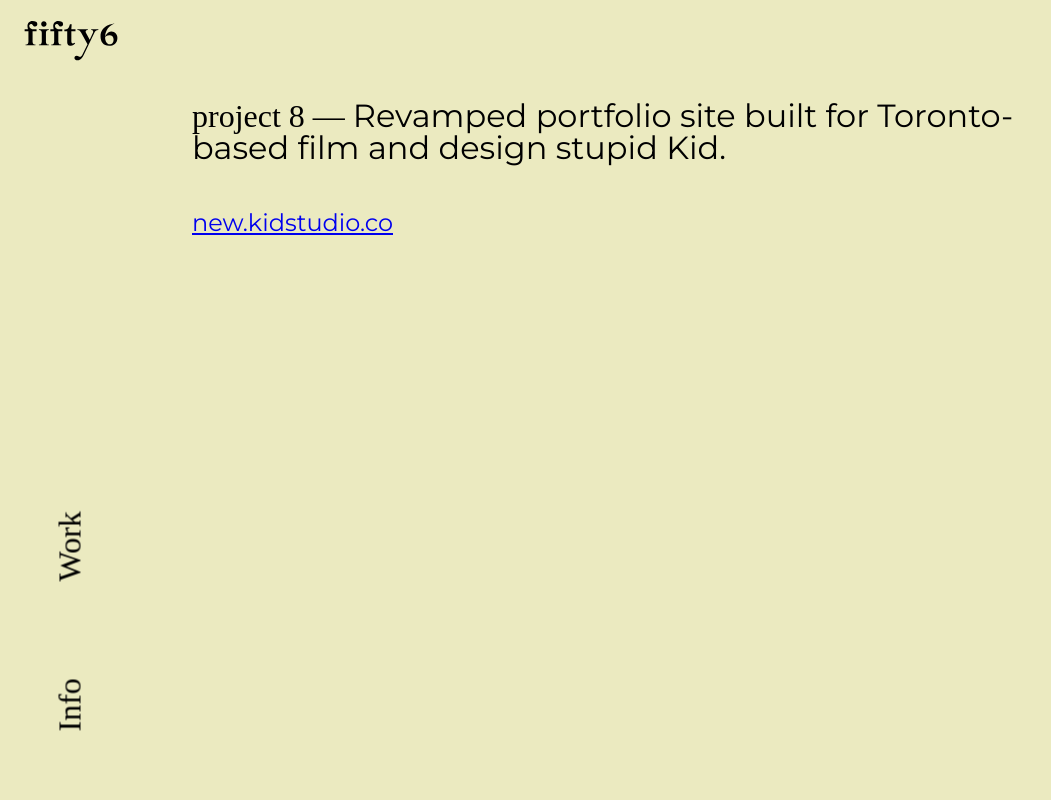
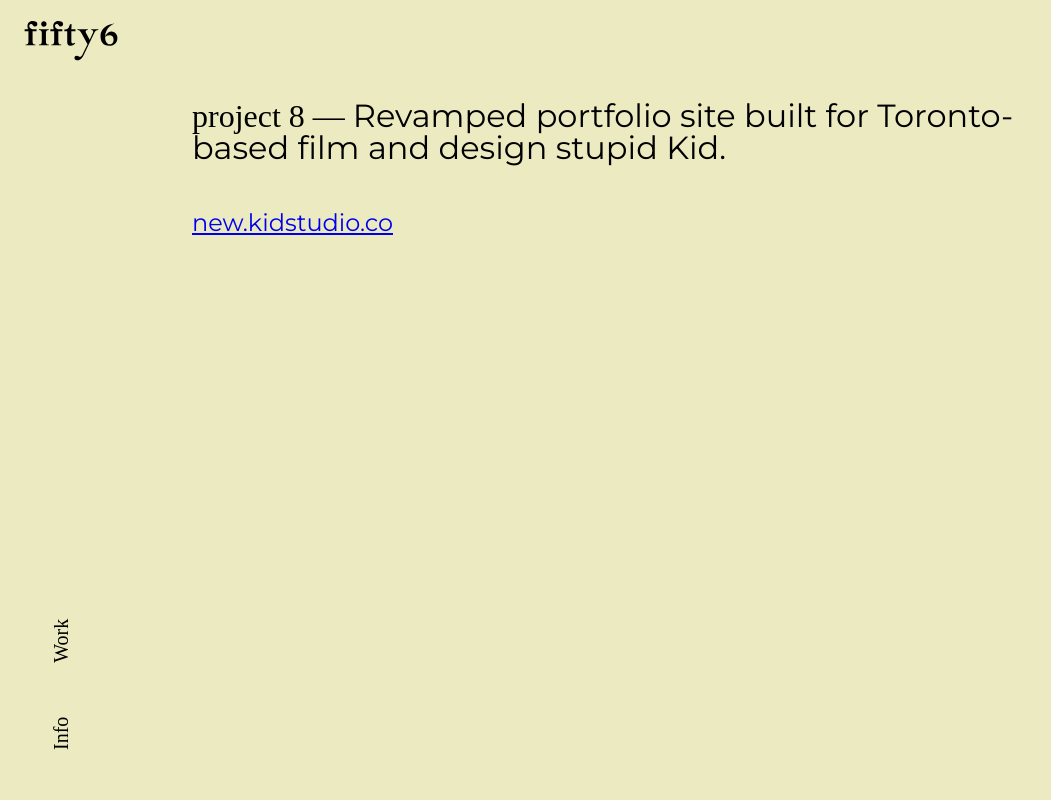
Before and after one commit to Fifty6/56redesign, a website: page index.html in a window 1280 px wide. Shown: the top 800 px of the page, without its empty margins (0-1051 px from the left). Drawn offline with nearby package versions, Linux system fonts and the light colour scheme; a small style sheet from the web is missing.

Commit message:
nav + faster(?) transitions)

```diff
--- a/index.html
+++ b/index.html
@@ -12,7 +12,6 @@
 
 
 		<div class="scrolling-content"></div>
-
 
 
 		<div class="logo">
@@ -41,10 +40,11 @@
             </svg>
         </div>
 
-        <footer>
-        	<div class="info"></div>
-        	<div class="work"></div>
-        </footer>
+        <nav>
+        	<div class="info nav-item"></div>
+        	<div class="work nav-item"></div>
+        </nav>
+
 		<script src="scripts/set2.js"></script>
 		<script src="scripts/htmlproject.js"></script>
 		<script src="scripts/home2.js"></script>
--- a/scripts/home2.js
+++ b/scripts/home2.js
@@ -119,9 +119,9 @@ function handleOpacity (e){
 
     for (var i = 1; i < HTMLProjects.length; i++){
     	for (var j = 0; j < HTMLProjects[i].getImages().length; j++){
-    		if (lastScroll <  HTMLProjects[i].getImages()[j].offset().top - HTMLProjects[i].getImages()[j].height() &&
-    			scroll > HTMLProjects[i].getImages()[j].offset().top - HTMLProjects[i].getImages()[j].height()) {
-    				HTMLProjects[i].getImages()[j].animate({opacity: 1}, 1500);
+    		if (lastScroll <  HTMLProjects[i].getImages()[j].offset().top - 100 - HTMLProjects[i].getImages()[j].height() &&
+    			scroll > HTMLProjects[i].getImages()[j].offset().top - 100 - HTMLProjects[i].getImages()[j].height()) {
+    				HTMLProjects[i].getImages()[j].animate({opacity: 1}, 150);
     				return;
 			}
     	}
--- a/stylesheets/css/56.css
+++ b/stylesheets/css/56.css
@@ -49,21 +49,21 @@ p {
 
 .project-container:nth-of-type(2) .project-img:first-of-type{
 	width: 100%;
-	margin-bottom: 100px;
+	margin-bottom: 10vw;
 	opacity: 1;
 	box-shadow: 10px 10px 100px 5px #606060;
 }
 
 .project-container:last-of-type .project-img:first-of-type{
 	width: 100%;
-	margin-bottom: 100px;
+	margin-bottom: 10vw;
 	opacity: 1;
 	box-shadow: 10px 10px 100px 5px #606060;
 }
 
 .project-img {
 	width: 100%;
-	margin-bottom: 100px;
+	margin: 10vw 0;
 	opacity: 0;
 	box-shadow: 10px 10px 100px 5px #606060;
 }
@@ -98,37 +98,36 @@ p {
 	position: relative;
 }
 
-.work {
+
+nav {
 	position: fixed;
-	font-family: 'America XIX';
-	font-size: 24pt;
-
-	-ms-transform: rotate(-90deg); /* IE 9 */
-    -webkit-transform: rotate(-90deg); /* Chrome, Safari, Opera */
-    transform: rotate(-90deg);
-
-
-	width: 100px;
-	left: 20px;
-	bottom: 250px;
+	-ms-transform: rotate(-90deg);
+	-webkit-transform: rotate(-90deg);
+	 transform: rotate(-90deg);
+	width: 300px;
+	height:100px;
 	z-index: 565656;
+	bottom: 150px;
+	left: -50px;
 }
 
-.info {
-	position: fixed;
+.work {
+	margin-left: 50px;
+}
+
+.nav-item {
+	border-bottom: 0px solid black;
 	font-family: 'America XIX';
-	font-size: 24pt;
+	font-size:20px;
+	padding-bottom:3px;
+	display:inline-block;
+	cursor: pointer;
+}
 
-	-ms-transform: rotate(-90deg); /* IE 9 */
-    -webkit-transform: rotate(-90deg); /* Chrome, Safari, Opera */
-    transform: rotate(-90deg);
+.nav-item:hover {
+	border-bottom: 1px solid black;
+}
 
-
-	width: 100px;
-	left: 20px;
-	bottom: 100px;
-	z-index: 565656;
-}
 
 ::-webkit-scrollbar {
     /*display: none; */
```
